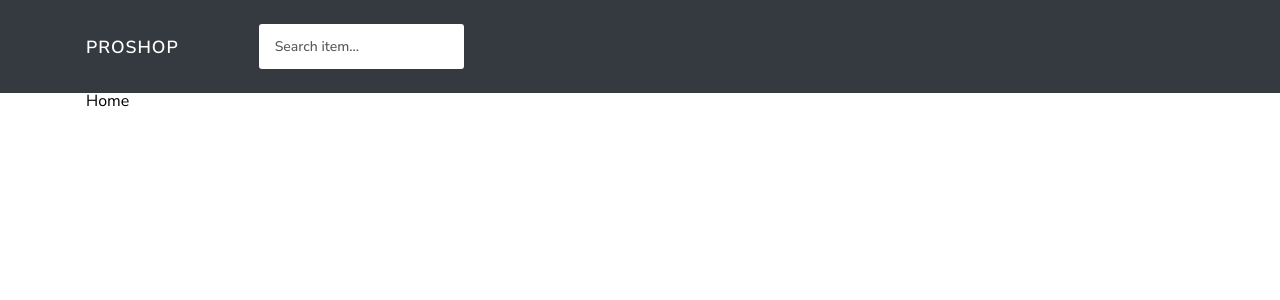
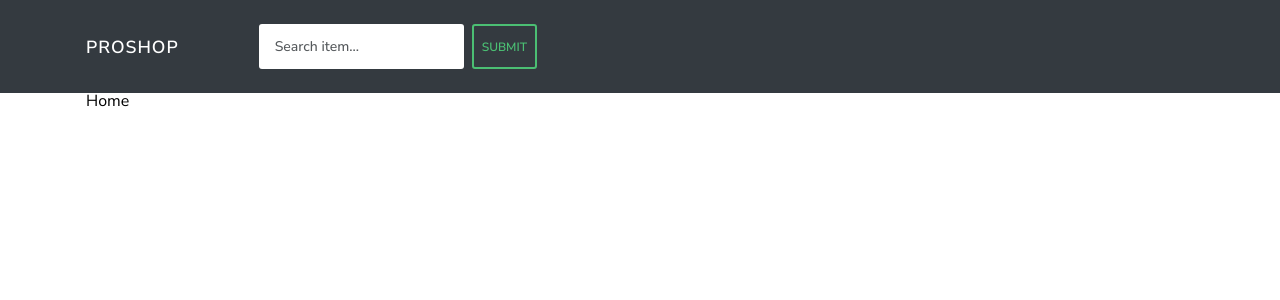
Before and after one commit to gigaamiridze/proshop, a React (Vite) app in the folder client/: page / in a window 1280 px wide. Shown: the top 300 px of the page. Built offline with nearby package versions, Linux system fonts and the light colour scheme.

Commit message:
[Client] Added search button

```diff
--- a/client/src/components/Header.tsx
+++ b/client/src/components/Header.tsx
@@ -1,5 +1,5 @@
 import { Link } from 'react-router-dom';
-import { HeaderContainer, Container, FlexBox, SearchForm, SearchInput } from '../styles';
+import { HeaderContainer, Container, FlexBox, SearchForm, SearchInput, SearchButton } from '../styles';
 import { PageRoutes } from '../constants';
 import { Heading } from '../components';
 
@@ -7,7 +7,7 @@ function Header() {
   return (
     <HeaderContainer>
       <Container>
-        <FlexBox alignItems='center' justifyContent='space-between'>
+        <FlexBox as='nav' alignItems='center' justifyContent='space-between'>
           <FlexBox alignItems='center' columnGap={80}>
             <Link to={PageRoutes.ROOT}>
               <Heading
@@ -21,6 +21,7 @@ function Header() {
             </Link>
             <SearchForm as='form' alignItems='center' columnGap={8}>
               <SearchInput id='search' name='search' placeholder='Search item...' />
+              <SearchButton type='button'>submit</SearchButton>
             </SearchForm>
           </FlexBox>
         </FlexBox>
--- a/client/src/interfaces/Theme.ts
+++ b/client/src/interfaces/Theme.ts
@@ -4,6 +4,7 @@ export interface ITheme {
   fontSizes: IFontSizes;
   fontWeights: IFontWeights;
   borderRadius: IBorderRadius;
+  transition: string;
 }
 
 export interface IColors {
--- a/client/src/styles/components/header/Search.ts
+++ b/client/src/styles/components/header/Search.ts
@@ -24,3 +24,32 @@ export const SearchInput = styled.input`
     color: ${({ theme }) => theme.colors.davyGray};
   }
 `;
+
+export const SearchButton = styled.button`
+  ${({ theme }) => css`
+    color: ${theme.colors.lightGreen};
+    font-family: ${theme.fonts.nunito};
+    font-size: ${theme.fontSizes.small};
+    font-weight: ${theme.fontWeights.semiBold};
+    border-radius: ${theme.borderRadius.small};
+    border: 2px solid ${theme.colors.lightGreen};
+    transition: ${theme.transition};
+  `}
+  height: 100%;
+  background-color: transparent;
+  padding: 0 8px;
+  outline: none;
+  cursor: pointer;
+  text-transform: uppercase;
+
+  &:hover {
+    ${({ theme }) => css`
+      background-color: ${theme.colors.lightGreen};
+      color: ${theme.colors.white};
+    `}
+  }
+
+  &:focus {
+    box-shadow: 0 0 0 3.3px ${({ theme }) => theme.colors.darkGreen};
+  }
+`;
--- a/client/src/styles/components/shared/HeadingStyled.ts
+++ b/client/src/styles/components/shared/HeadingStyled.ts
@@ -20,7 +20,7 @@ const HeadingStyled = styled.div<IHeadingStyledProps>`
     font-family: ${fontFamily || theme.fonts.nunito};
     font-weight: ${fontWeight || 'normal'};
     line-height: ${lineHeight || 'normal'};
-    letter-spacing: ${`${letterSpacing}px` || 0};
+    letter-spacing: ${letterSpacing ? `${letterSpacing}px` : 0};
     text-transform: ${textTransform || 'none'};
   `}
 `;
--- a/client/src/styles/theme.ts
+++ b/client/src/styles/theme.ts
@@ -44,4 +44,5 @@ export const theme = {
     xxLarge: '25px',
     circle: '50%',
   },
+  transition: 'all 0.2s ease-in-out',
 }
```
